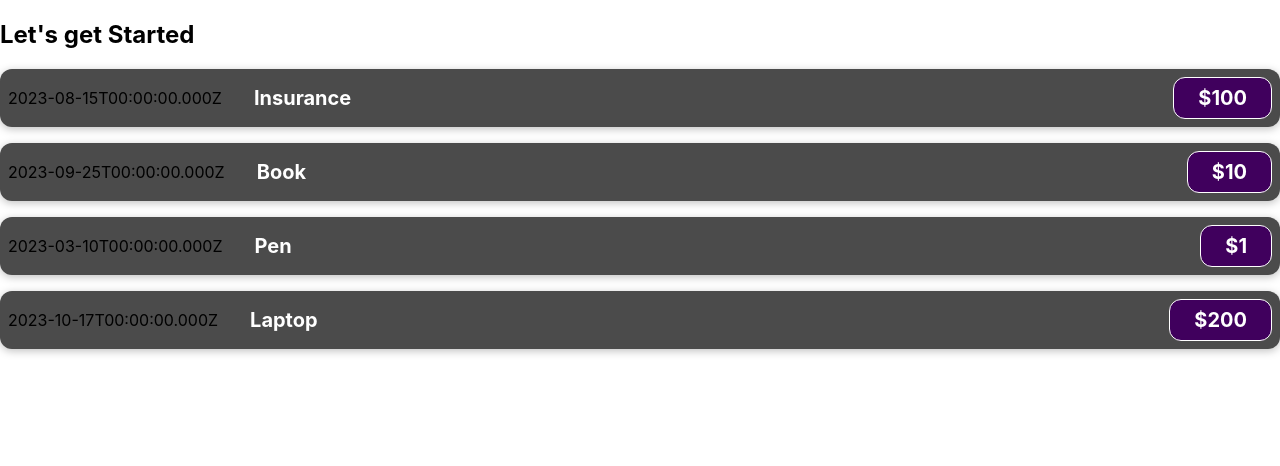
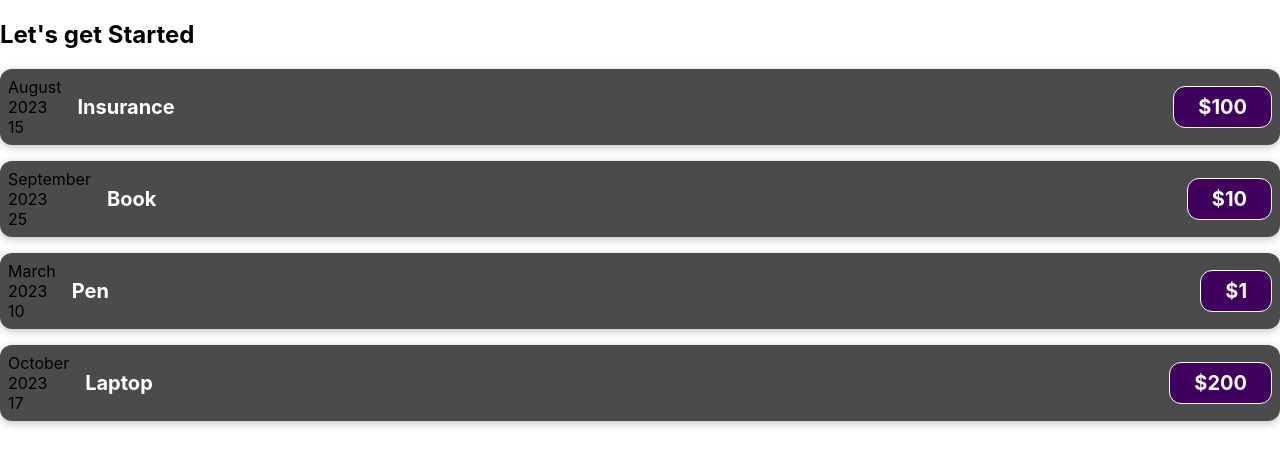
Before and after one commit to vaibhavj20/Sharpener-React, a React (Create React App) app: page / in a window 1280 px wide. Shown: the top 466 px of the page. Built offline with nearby package versions, Linux system fonts and the light colour scheme.

Commit message:
Formatting Date - Giving Calendar Look

```diff
--- a/src/components/ExpenseItem.js
+++ b/src/components/ExpenseItem.js
@@ -1,10 +1,30 @@
 import "./ExpenseItem.css";
+const months = [
+  "January",
+  "February",
+  "March",
+  "April",
+  "May",
+  "June",
+  "July",
+  "August",
+  "September",
+  "October",
+  "November",
+  "December",
+];
+function ExpenseItem(props) {
+  const month = months[props.date.getMonth()];
+  const year = props.date.getFullYear();
+  const date = props.date.getDate();
 
-function ExpenseItem(props) {
   return (
     <div className="expense-item">
-      <div>{props.date.toISOString()}</div>
-      <div className="expense-item__location">{props.location}</div>
+      <div>
+        <div>{month}</div>
+        <div>{year}</div>
+        <div>{date}</div>
+      </div>
       <div className="expense-item__description">
         <h2>{props.title}</h2>
         <div className="expense-item__price">${props.price}</div>
```
